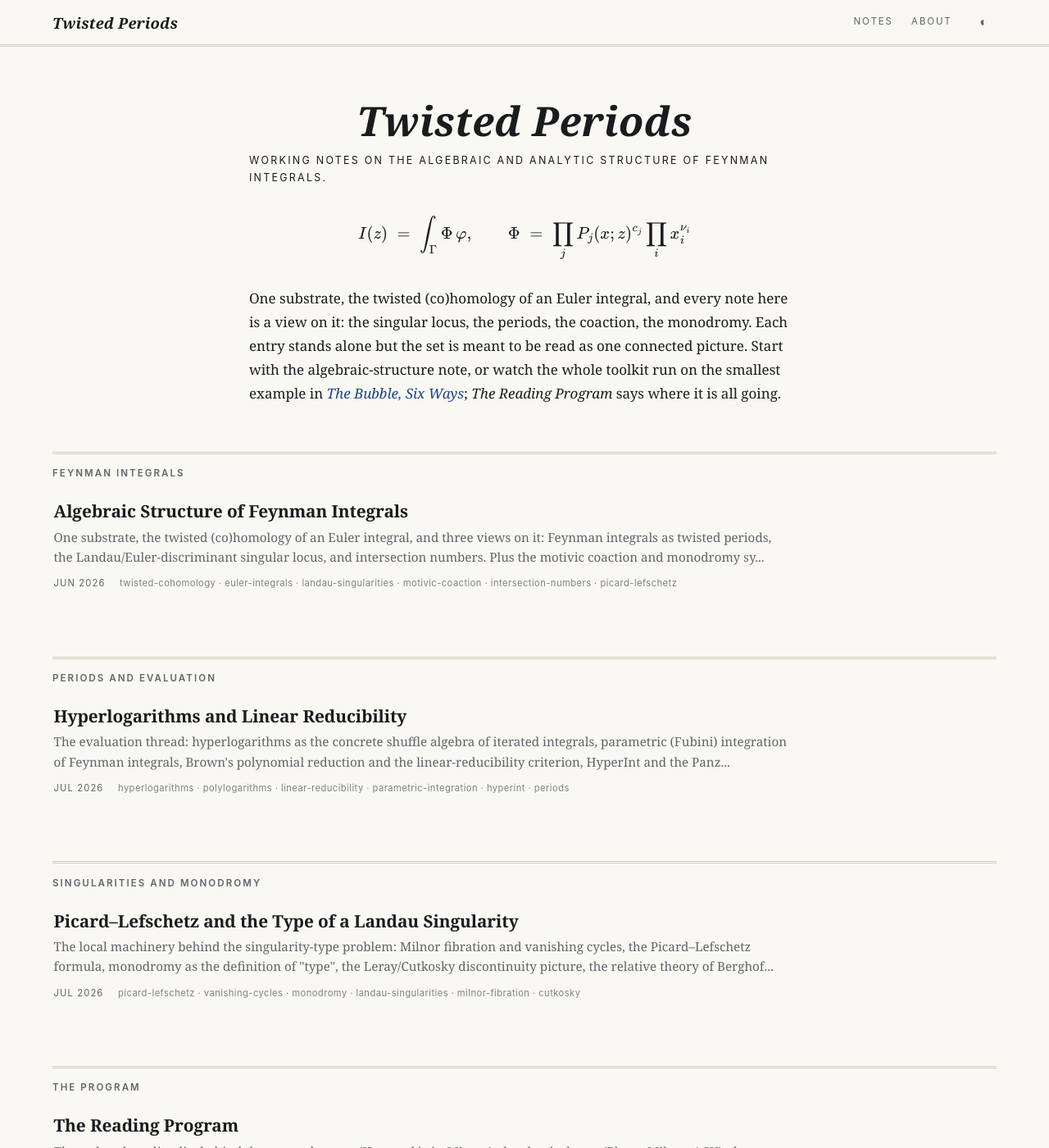
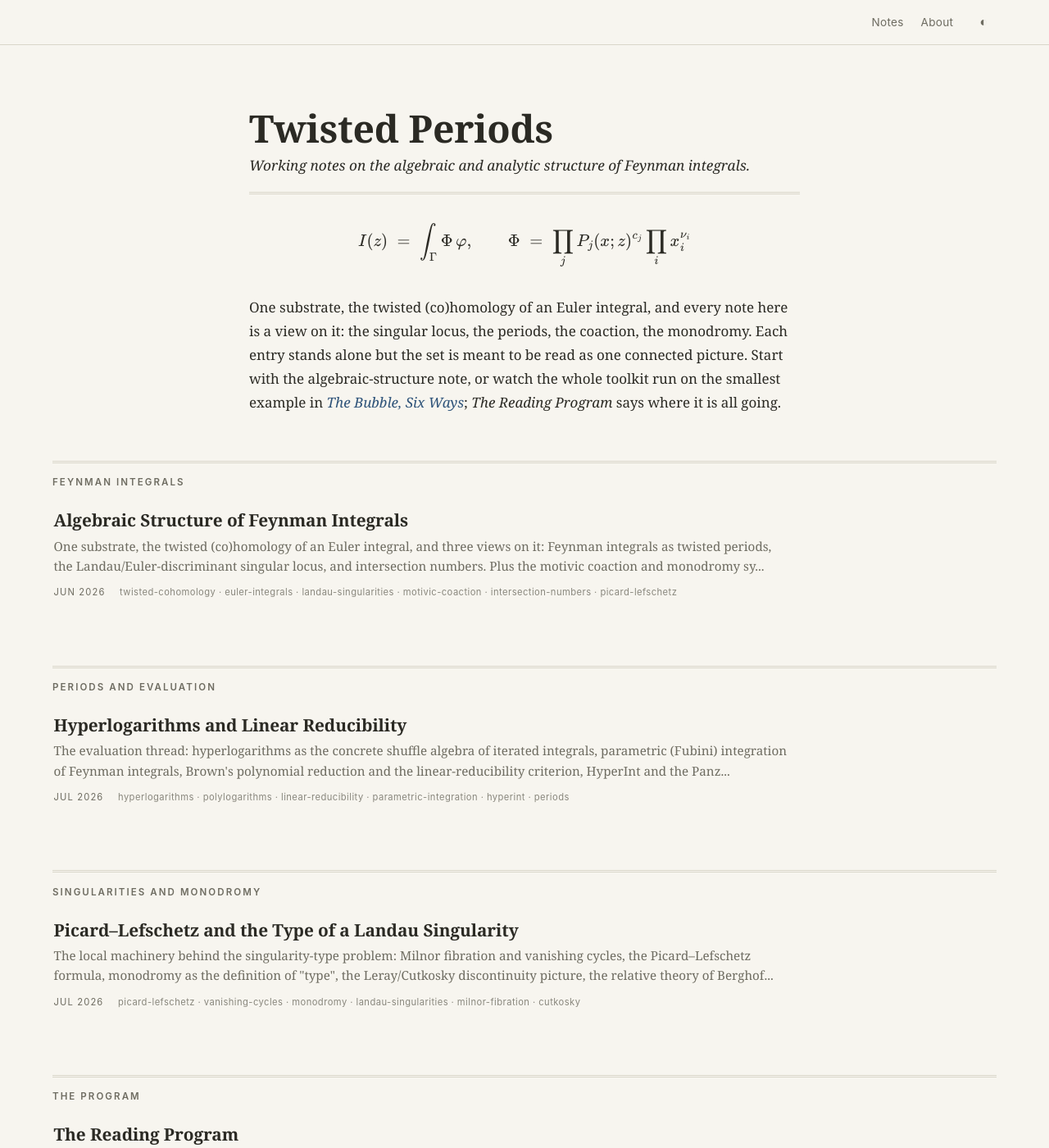
Before and after one commit to Aeden99/Za-Dokta, a Jekyll site: the page built from index.html, in a window 1280 px wide and 1400 px high. Shown: the whole window at 82% size. Built offline with Jekyll 4.4.1, drawn with Linux system fonts in a browser that asks for light colours.

Commit message:
Soften palette (esp. dark mode) and restructure home masthead
- Dark mode: warm charcoal bg, dimmed cream text, muted steel accent;
  much lower glare than the old near-black/bright-chalk pair
- Light mode: warmer cream paper, softer ink, calmer accent blue
- Header: no longer sticky, single hairline, lowercase nav, brand
  hidden on the home page so the title is not duplicated
- Home masthead: left-aligned roman title, italic serif tagline,
  double rule under the masthead, epigraph and intro beneath

Co-Authored-By: Claude Fable 5 <noreply@anthropic.com>

```diff
--- a/_includes/header.html
+++ b/_includes/header.html
@@ -1,6 +1,8 @@
 <header class="site-header">
   <div class="wrap header-inner">
+    {%- if page.url != "/" -%}
     <a class="site-brand" href="{{ '/' | relative_url }}">{{ site.title }}</a>
+    {%- endif -%}
     <nav class="site-nav">
       <a href="{{ '/' | relative_url }}">Notes</a>
       <a href="{{ '/about/' | relative_url }}">About</a>
--- a/assets/css/main.scss
+++ b/assets/css/main.scss
@@ -8,15 +8,15 @@
    ========================================================================== */
 
 :root {
-  --bg:        #f9f8f3;   /* ivory paper */
-  --surface:   #f9f8f3;
-  --text:      #1a1b1e;   /* cool ink */
-  --muted:     #61646c;
-  --rule:      #cfccc0;
-  --rule-soft: #e5e2d8;
-  --accent:    #1c4587;   /* prussian ink */
-  --accent-2:  #1c4587;
-  --code-bg:   #efede3;
+  --bg:        #f7f5ef;   /* warm cream paper */
+  --surface:   #f7f5ef;
+  --text:      #2b2a24;   /* soft warm ink */
+  --muted:     #6e6c61;
+  --rule:      #d9d6c9;
+  --rule-soft: #e6e3d7;
+  --accent:    #2e5379;   /* calm steel-prussian */
+  --accent-2:  #2e5379;
+  --code-bg:   #eeebe0;
   --tag-bg:    transparent;
 
   --serif: Charter, "Bitstream Charter", "Sitka Text", Cambria, Georgia, serif;
@@ -28,20 +28,20 @@
 
 @media (prefers-color-scheme: dark) {
   :root:not([data-theme="light"]) {
-    --bg:#141519; --surface:#141519; --text:#e4e2d9; --muted:#999da7;
-    --rule:#3a3d46; --rule-soft:#272a31; --accent:#96b5e3; --accent-2:#96b5e3;
-    --code-bg:#1e2026; --tag-bg:transparent;
+    --bg:#21201c; --surface:#262521; --text:#cbc5b6; --muted:#8f8b7e;
+    --rule:#3d3a32; --rule-soft:#2e2c26; --accent:#9fb4d0; --accent-2:#9fb4d0;
+    --code-bg:#2a2823; --tag-bg:transparent;
   }
 }
 :root[data-theme="dark"] {
-  --bg:#141519; --surface:#141519; --text:#e4e2d9; --muted:#999da7;
-  --rule:#3a3d46; --rule-soft:#272a31; --accent:#96b5e3; --accent-2:#96b5e3;
-  --code-bg:#1e2026; --tag-bg:transparent;
+  --bg:#21201c; --surface:#262521; --text:#cbc5b6; --muted:#8f8b7e;
+  --rule:#3d3a32; --rule-soft:#2e2c26; --accent:#9fb4d0; --accent-2:#9fb4d0;
+  --code-bg:#2a2823; --tag-bg:transparent;
 }
 
 * { box-sizing: border-box; }
 
-html { scroll-behavior: smooth; scroll-padding-top: 5rem; }
+html { scroll-behavior: smooth; scroll-padding-top: 2rem; }
 
 body {
   margin: 0;
@@ -65,16 +65,13 @@ a:hover { text-decoration: underline; text-underline-offset: 2px; }
 
 /* --- Header (masthead) ------------------------------------------------------ */
 .site-header {
-  position: sticky; top: 0; z-index: 50;
-  background: color-mix(in srgb, var(--bg) 92%, transparent);
-  backdrop-filter: saturate(120%) blur(8px);
-  border-bottom: 3px double var(--rule);
+  border-bottom: 1px solid var(--rule);
 }
-.header-inner { display: flex; align-items: baseline; justify-content: space-between; height: 3.4rem; align-items: center; }
-.site-brand { font-family: var(--serif); font-style: italic; font-weight: 600; letter-spacing: .01em; color: var(--text); font-size: 1.15rem; }
+.header-inner { display: flex; align-items: center; justify-content: space-between; height: 3.4rem; }
+.site-brand { font-family: var(--serif); font-style: italic; font-weight: 600; letter-spacing: .01em; color: var(--text); font-size: 1.05rem; }
 .site-brand:hover { text-decoration: none; color: var(--accent); }
-.site-nav { display: flex; align-items: center; gap: 1.4rem; font-family: var(--sans); }
-.site-nav a { color: var(--muted); font-size: .72rem; text-transform: uppercase; letter-spacing: .16em; }
+.site-nav { display: flex; align-items: center; gap: 1.3rem; margin-left: auto; font-family: var(--sans); }
+.site-nav a { color: var(--muted); font-size: .85rem; letter-spacing: .02em; }
 .site-nav a:hover { color: var(--accent); text-decoration: none; }
 .theme-toggle {
   background: none; border: 1px solid transparent; color: var(--muted);
@@ -85,11 +82,12 @@ a:hover { text-decoration: underline; text-underline-offset: 2px; }
 .site-main { min-height: 70vh; padding-block: 2.5rem 4rem; }
 
 /* --- Home ------------------------------------------------------------------- */
-.hero { max-width: var(--measure); margin: 1.5rem auto 3.5rem; text-align: center; }
-.hero h1 { font-size: clamp(2.1rem, 5vw, 3.1rem); font-style: italic; font-weight: 600; line-height: 1.08; margin: 0 0 .6rem; letter-spacing: .005em; }
-.hero-tagline { font-family: var(--sans); color: var(--muted); font-size: .78rem; text-transform: uppercase; letter-spacing: .18em; margin: 0 0 1rem; }
-.hero .epigraph { margin: 2rem 0 1.75rem; }
-.hero p { color: var(--text); text-align: left; margin: 0 0 1.1rem; }
+.hero { max-width: var(--measure); margin: 2.25rem auto 3.5rem; }
+.hero h1 { font-size: clamp(2.1rem, 5vw, 2.9rem); font-weight: 700; line-height: 1.1; margin: 0 0 .3rem; letter-spacing: -.005em; }
+.hero-tagline { font-family: var(--serif); font-style: italic; color: var(--muted); font-size: 1.08rem; margin: 0 0 1.4rem; }
+.masthead-rule { border: 0; border-top: 3px double var(--rule); margin: 0 0 1.9rem; }
+.hero .epigraph { margin: 1.9rem 0; }
+.hero p { color: var(--text); margin: 0 0 1.1rem; }
 
 .topic-block { border-top: 3px double var(--rule); padding-top: .9rem; margin-bottom: 3rem; }
 .topic-title {
@@ -110,7 +108,7 @@ a:hover { text-decoration: underline; text-underline-offset: 2px; }
 .note-shell { display: grid; grid-template-columns: 15rem minmax(0, 1fr); gap: 3rem; align-items: start; }
 @media (max-width: 60rem) { .note-shell { grid-template-columns: 1fr; } .toc { display: none; } }
 
-.toc { position: sticky; top: 5rem; align-self: start; max-height: calc(100vh - 7rem); overflow-y: auto; }
+.toc { position: sticky; top: 2rem; align-self: start; max-height: calc(100vh - 4rem); overflow-y: auto; }
 .toc-title { font-family: var(--sans); font-size: .68rem; text-transform: uppercase; letter-spacing: .16em; color: var(--muted); margin: 0 0 .6rem; }
 .toc ul { list-style: none; margin: 0; padding: 0; border-left: 1px solid var(--rule-soft); }
 .toc li { margin: 0; }
--- a/index.html
+++ b/index.html
@@ -1,6 +1,7 @@
 ---
 layout: home
 ---
+<hr class="masthead-rule">
 <div class="epigraph">
 $$ I(z) \;=\; \int_\Gamma \Phi\,\varphi, \qquad
    \Phi \;=\; \prod_j P_j(x;z)^{c_j} \prod_i x_i^{\nu_i} $$
```
